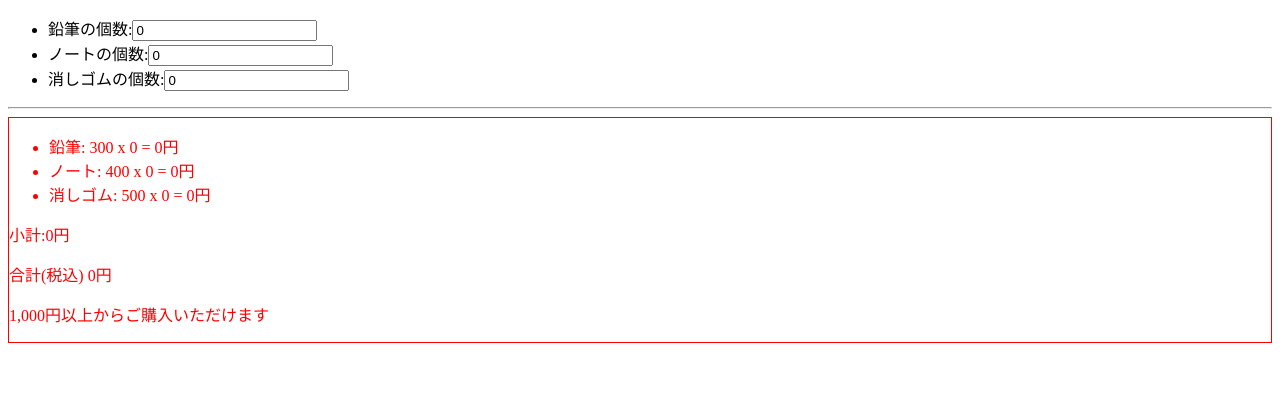
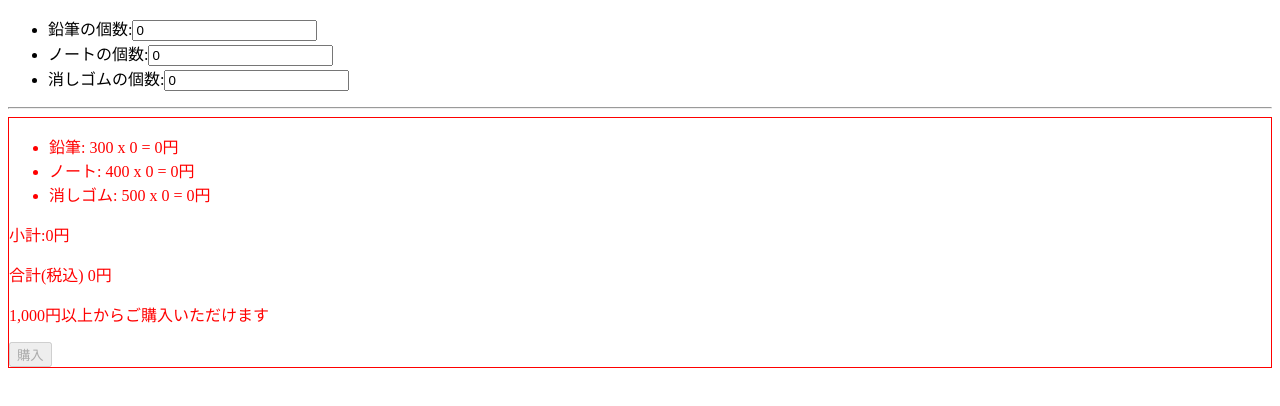
Before and after one commit to KiichiSugihara/vue_practice, a plain HTML site: page chapter2/index.html in a window 1280 px wide. Drawn offline with nearby package versions, Linux system fonts and the light colour scheme.

Commit message:
メソッドの追加/購入ボタンの追加

```diff
--- a/chapter2/index.html
+++ b/chapter2/index.html
@@ -1,5 +1,5 @@
 <!DOCTYPE html>
-<title>はじめてのVue.js</title>
+<title>Vue.Stationery store</title>
 <script src="https://unpkg.com/vue@2.5.17"></script>
 
 <div id="app">
@@ -25,6 +25,8 @@
     <p v-show="!canBuy">
     {{1000 | numberWithDelimiter}}円以上からご購入いただけます
   </p>
+  <!-- ボタンが押されたらメソッドを呼び出す -->
+  <button v-bind:disabled="!canBuy" v-on:click="doBuy">購入</button>
   </div>
 </div>
 
@@ -68,6 +70,15 @@
         return value.toString().replace(/(\d)(?=(\d{3})+$)/g, '$1,')
       }
     },
+    methods:{
+      doBuy:function(){
+        //本来はここで、サーバと通信を行う
+        alert(this.totalPriceWithTax + '円のお買い上げ')
+        this.items.forEach(function(item){
+          item.quantity=0
+        })
+      }
+    },
     computed: {
       totalPrice: function () {
         // 現在の合計金額と現在の商品金額を足す
```
